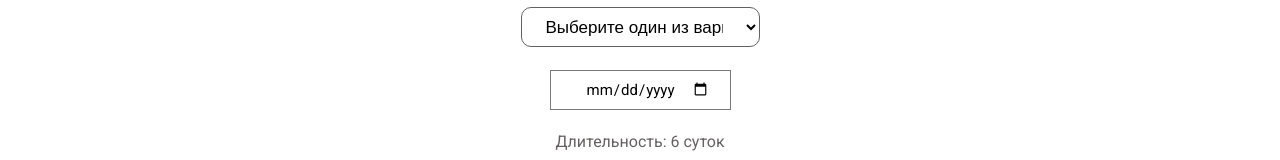
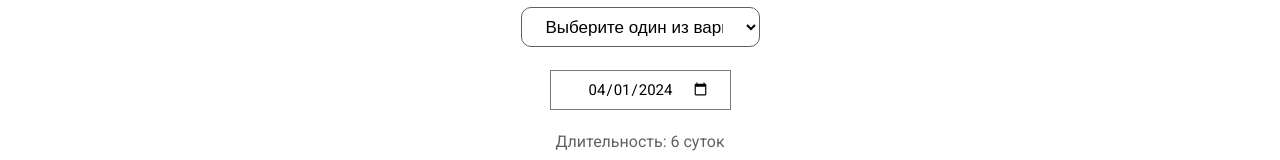
Before and after one commit to dazzv/yaft, a Vue app: page /route in a window 1280 px wide. Shown: the part 464-624 px from the top of the page. Built offline with nearby package versions, Linux system fonts and the light colour scheme.

Commit message:
Update route-page.vue

```diff
--- a/src/components/route-page.vue
+++ b/src/components/route-page.vue
@@ -83,7 +83,7 @@
           > {{ option }}</option>
       </select>
 
-      <input v-model="travelData.travelDate" class="travel_date" type="date" name="travel_date" :min="minDate" max="2023-12-31">
+      <input v-model="travelData.travelDate" class="travel_date" type="date" name="travel_date" :min="minDate" max="2025-12-31">
 
       <div>
         <h3 class="duration_title">Длительность: {{travelData.duration}} суток</h3>
@@ -277,6 +277,7 @@ export default {
 
     mounted() {
       this.minDate = new Date().toISOString().slice(0,10) // при создание приложение беру и устанавливая минимальную дату для календаря
+      this.travelData.travelDate = this.minDate
       this.clientHeight =  document.documentElement.clientHeight;
     },
 
```
